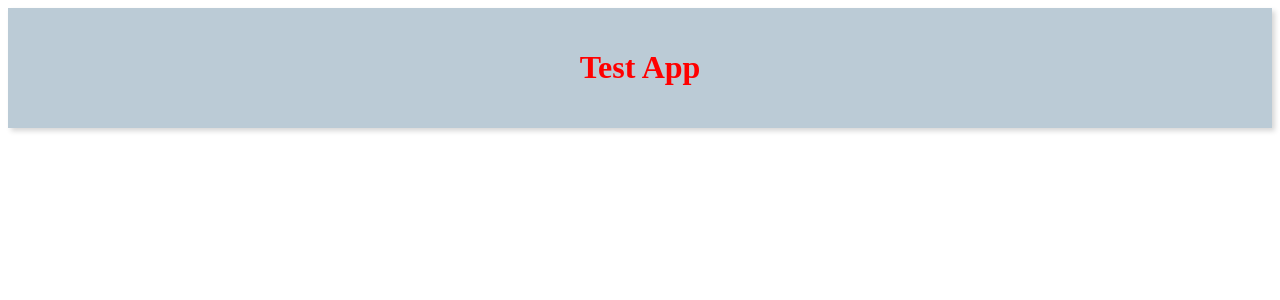
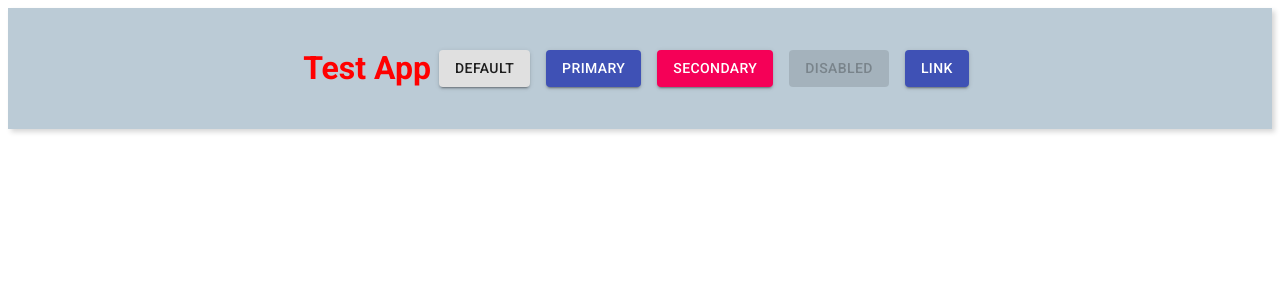
Before and after one commit to dicePoker/dicePoker, a React app: page / in a window 1280 px wide. Shown: the top 300 px of the page. Built offline with nearby package versions, Linux system fonts and the light colour scheme; the HTML template or start-up script is replaced by a standard one.

Commit message:
Меняет дефолтный порт и добавляет дизайн-систему

```diff
--- a/package.json
+++ b/package.json
@@ -37,6 +37,8 @@
     "webpack-dev-server": "^3.11.2"
   },
   "dependencies": {
+    "@material-ui/core": "^4.12.3",
+    "@material-ui/icons": "^4.11.2",
     "@types/jest": "^27.0.0",
     "@types/node": "^16.4.13",
     "@types/react": "^17.0.17",
--- a/server.js
+++ b/server.js
@@ -2,7 +2,7 @@ const express = require('express');
 const path = require('path');
 
 const app = express();
-const PORT = process.env.PORT || 80;
+const PORT = process.env.PORT || 3000;
 
 app.use(express.static('./dist/'));
 
--- a/src/components/App/App.scss
+++ b/src/components/App/App.scss
@@ -1,5 +1,12 @@
 $bg-color: #bbcbd6;
 $box-shadow: 3px 3px 5px 0px rgba(0, 0, 0, 0.16);
+
+@import url('https://fonts.googleapis.com/css2?family=Roboto:wght@300;400;500;700&display=swap');
+@import url('https://fonts.googleapis.com/icon?family=Material+Icons');
+
+body {
+  font-family: 'Roboto', sans-serif;
+}
 
 .App {
   padding: 20px;
--- a/src/components/App/App.tsx
+++ b/src/components/App/App.tsx
@@ -1,4 +1,5 @@
 import React, { Component } from "react";
+import MaterialDemo from '../MaterialDemo/MaterialDemo';
 import './App.scss';
 
 class App extends Component {
@@ -6,6 +7,7 @@ class App extends Component {
         return (
             <div className='App'>
                 <h1>Test App</h1>
+                <MaterialDemo />
             </div>
         );
     }
--- /dev/null
+++ b/src/components/MaterialDemo/MaterialDemo.tsx
@@ -0,0 +1,33 @@
+import React from 'react';
+import { makeStyles } from '@material-ui/core/styles';
+import Button from '@material-ui/core/Button';
+
+const useStyles = makeStyles((theme) => ({
+  root: {
+    '& > *': {
+      margin: theme.spacing(1),
+    },
+  },
+}));
+
+export default function ContainedButtons() {
+  const classes = useStyles();
+
+  return (
+    <div className={classes.root}>
+      <Button variant="contained">Default</Button>
+      <Button variant="contained" color="primary">
+        Primary
+      </Button>
+      <Button variant="contained" color="secondary">
+        Secondary
+      </Button>
+      <Button variant="contained" disabled>
+        Disabled
+      </Button>
+      <Button variant="contained" color="primary" href="#contained-buttons">
+        Link
+      </Button>
+    </div>
+  );
+}
```
Also changed, not shown: 1 other file (tests, documents, lock files or other folders).
